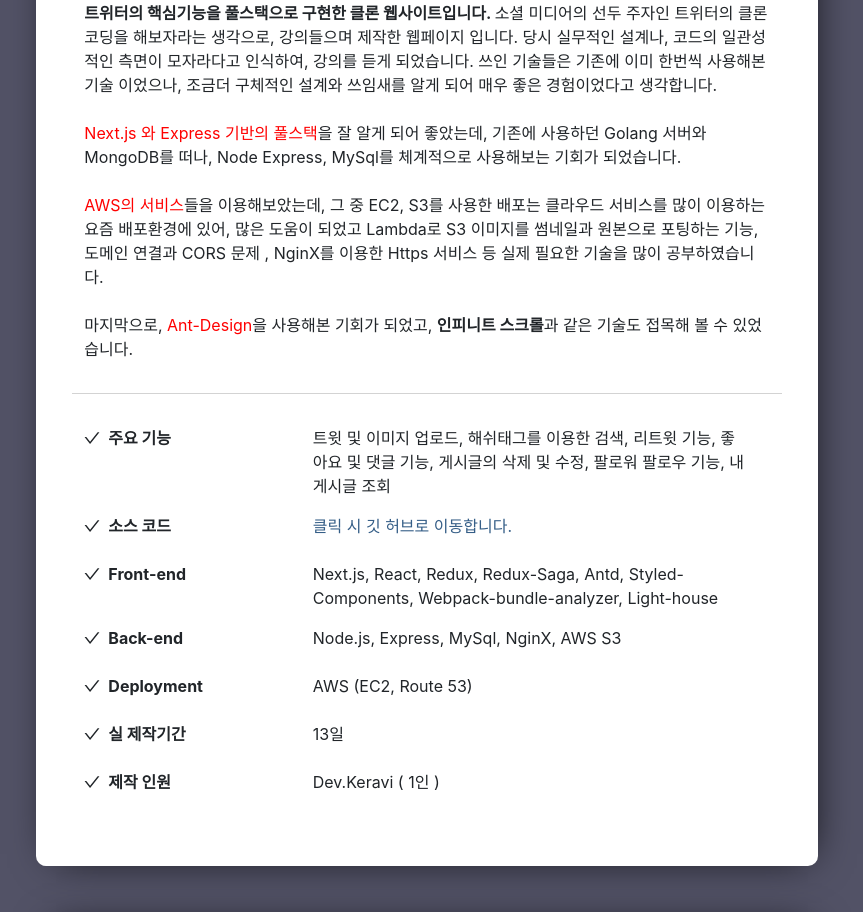
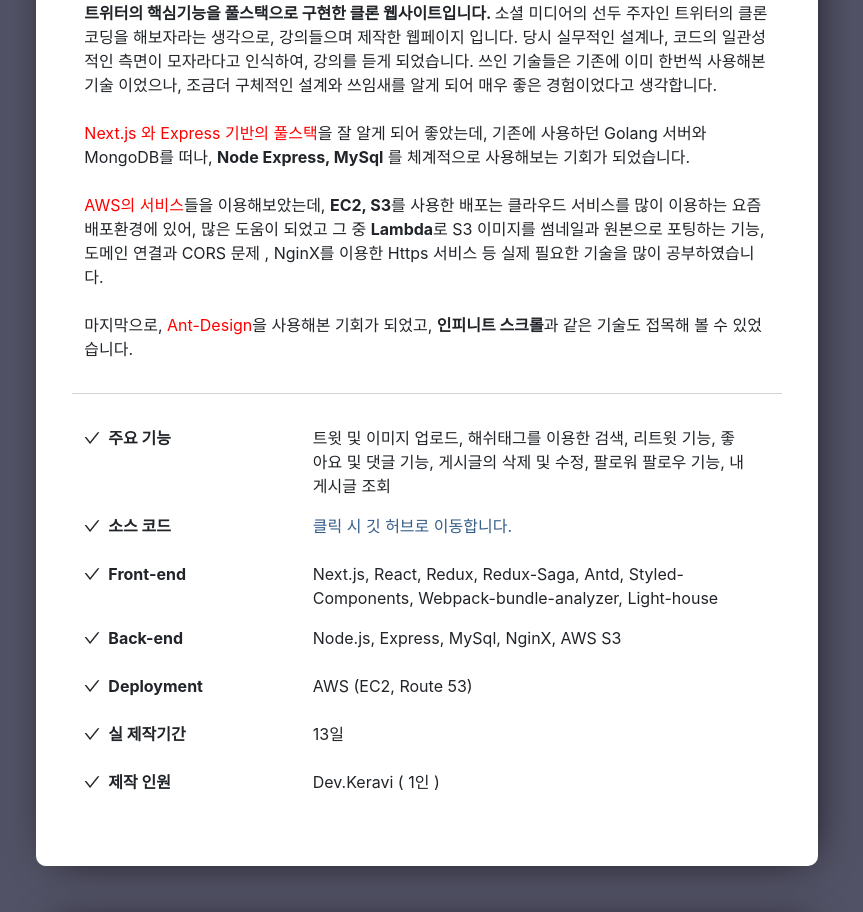
Before and after one commit to DevKeravi/introduce-keravi-v2, a Next.js app in the folder front/: page / in a window 1280 px wide. Shown: the part 7260-8172 px from the top of the page, without its empty margins (213-1076 px from the left). Built offline with nearby package versions, Linux system fonts and the light colour scheme.

Commit message:
[EDIT] 유튜브 링크 변경 및 배포 전 커밋

```diff
--- a/front/pages/index.tsx
+++ b/front/pages/index.tsx
@@ -11,6 +11,9 @@
 
 const ScrollTopWrapper = styled.a`
   :hover {
+    color: black;
+  }
+  :not(:hover) {
     color: inherit;
   }
 `;
--- a/front/src/components/ProjectsData.tsx
+++ b/front/src/components/ProjectsData.tsx
@@ -65,7 +65,7 @@
       subject: "소개 영상",
       desc: "클릭시 유튜브로 이동합니다.",
       isLink: true,
-      url: "https://github.com/DevKeravi/next-cosmetic-shop",
+      url: "https://www.youtube.com/watch?v=9Tr7zhpaOvU&t=65s",
     },
     {
       subject: "Front-end",
@@ -155,14 +155,26 @@
     { value: "Next.js 와 Express 기반의 풀스택", color: "red" },
     {
       value:
-        "을 잘 알게 되어 좋았는데, 기존에 사용하던 Golang 서버와 MongoDB를 떠나, Node Express, MySql를 체계적으로 사용해보는 기회가 되었습니다.",
+        "을 잘 알게 되어 좋았는데, 기존에 사용하던 Golang 서버와 MongoDB를 떠나, ",
     },
+    { value: "Node Express, MySql", bold: true },
+    { value: " 를 체계적으로 사용해보는 기회가 되었습니다." },
     { nextLine: true },
     { value: "AWS의 서비스", color: "red" },
     {
+      value: "들을 이용해보았는데, ",
+    },
+    { value: "EC2, S3", bold: true },
+    {
       value:
-        "들을 이용해보았는데, 그 중 EC2, S3를 사용한 배포는 클라우드 서비스를 많이 이용하는 요즘 배포환경에 있어, 많은 도움이 되었고 Lambda로 S3 이미지를 썸네일과 원본으로 포팅하는 기능, 도메인 연결과 CORS 문제 , NginX를 이용한 Https 서비스 등 실제 필요한 기술을 많이 공부하였습니다.",
+        "를 사용한 배포는 클라우드 서비스를 많이 이용하는 요즘 배포환경에 있어, 많은 도움이 되었고 그 중 ",
     },
+    { value: "Lambda", bold: true },
+    {
+      value:
+        "로 S3 이미지를 썸네일과 원본으로 포팅하는 기능, 도메인 연결과 CORS 문제 , NginX를 이용한 Https 서비스 등 실제 필요한 기술을 많이 공부하였습니다.",
+    },
+
     { nextLine: true },
     { value: "마지막으로, " },
     { value: "Ant-Design", color: "red" },
```
